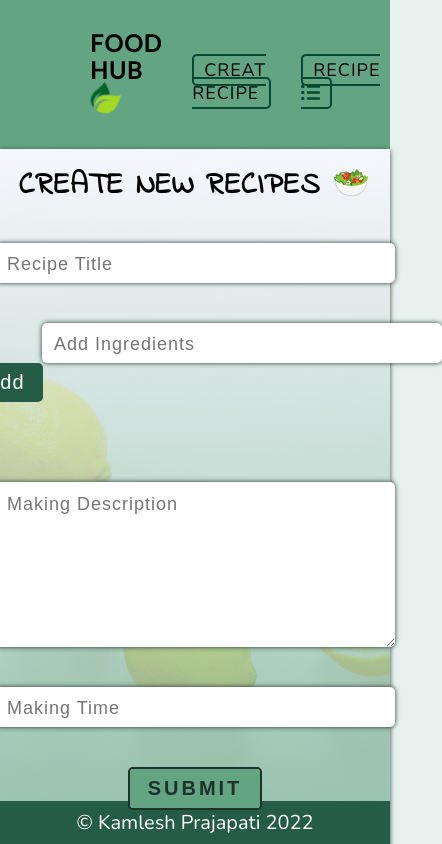
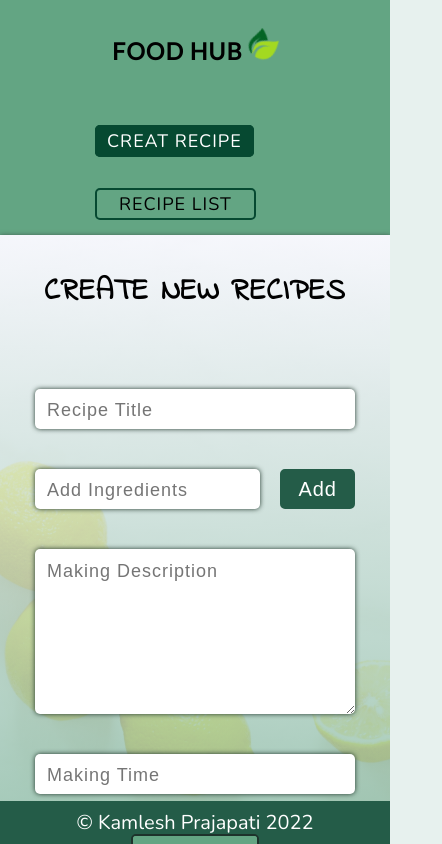
Before and after one commit to Kamlesh-62/Kamlesh_Prajapati_Project_03, a React (Create React App) app: page /creatrecipe in a window 390 px wide. Shown: the top 844 px of the page, 442 px wide, since content can reach past the window. Built offline with nearby package versions, Linux system fonts and the light colour scheme.

Commit message:
all functionality is working

```diff
--- a/src/App.scss
+++ b/src/App.scss
@@ -47,6 +47,11 @@ a{
 
 // media query for 810px size
 @media (max-width:810px) {
+    header.navbar {
+        nav h3{
+            margin-left: 0;
+        }
+    }
     section{
         ul{
             li{
@@ -82,7 +87,7 @@ a{
 }
 // media query for 550px size
 @media (max-width:550px) {
-    header {
+    header.navbar {
         nav h3{
             margin-left: 0;
         }
@@ -92,9 +97,7 @@ a{
                 width: 90%;
             }
         }
-        .scrollToSectionArrow{
-            margin-top: 1rem;
-        }
+
     }
     section{
         ul{
@@ -106,57 +109,21 @@ a{
             }
         }
     }
-}
-
-// list of all animation
-@keyframes slidingRight {
-    0%{
-        transform: translate(1000px);
-        opacity: 0;
-    }
-    50%{
-        transform: translate(-300px);
-        opacity: 0.5;
-    }
-    75%{
-        transform: translate(75px);
-        opacity: 0.7;
-    }
-    100%{
-        transform: translate(0px);
-        opacity: 1;
+    header.home-page{
+        form{
+            input[type="text"]{
+                width: 80%;
+                height: 2rem;
+                font-size: 1rem;
+            }
+        }
+        .scrollToSectionArrow{
+            margin-top: 1rem;
+        }
     }
 }
 
-@keyframes slidingleft {
-    0%{
-        transform: translate(-1000px);
-        opacity: 0;
-    }
-    50%{
-        transform: translate(100px);
-        opacity: 0.5;
-    }
-    75%{
-        transform: translate(-75px);
-        opacity: 0.7;
-    }
-    100%{
-        transform: translate(0px);
-        opacity: 1;
-    }
-}
-@keyframes opacitty {
-    0%{
-        opacity: 0;
-    }
-    50%{
-        opacity: 0.5;
-    }
-    100%{
-        opacity: 1;
-    }
-}
+
 @keyframes upAndDown {
     0%{
         transform: translateY(-10px);
--- a/src/Pages/CreatRecipe.js
+++ b/src/Pages/CreatRecipe.js
@@ -1,21 +1,24 @@
+// import hooks
 import { useRef, useState } from "react";
-import "./creatRecipe.scss"
+
+// import firebase
 import firebaseApp from "../firebase/firebase"
 
+// import styling
+import "./creatRecipe.scss"
 
 const CreatRecipe = () => {
     const [title, setTitle] = useState("")
-    const [makingDescription, setMakingDescription] = useState("")
-    const [makingTime, setMakingTime] = useState("")
+    const [recipeDescription, setRecipeDescription] = useState("")
+    const [cookingTime, setCookingTime] = useState("")
     const [ingredients,setIngredients] = useState('')
     const [listOfIngredients,setListOfIngredients] = useState([])
     const ingredientsInput =useRef(null)
 
-    // store input value into state...
+    // store input value into state... and add it on firestore database
     const handleSubmit = async (e) => {
         e.preventDefault()
-        const doc = { title, listOfIngredients, makingDescription, makingTime: makingTime + " minutes " }
-        console.log(doc)
+        const doc = { title, listOfIngredients, recipeDescription, cookingTime: cookingTime + " minutes " }
 
         try{
             await firebaseApp.collection("recipes").add(doc)
@@ -23,36 +26,36 @@ const CreatRecipe = () => {
             console.log(error)
         }
         setTitle("")
-        setMakingDescription("")
-        setMakingTime("")
+        setRecipeDescription("")
+        setCookingTime("")
+
     }
 
     const handleRecipeTitle =(e) => {
         setTitle(e.target.value);
-
     }
     const handleRecipeMaking =(e) => {
-        setMakingDescription(e.target.value)
+        setRecipeDescription(e.target.value)
     }
     const handleIngredients = (e) => {
         setIngredients(e.target.value)
     }
+
+    // handle multiple ingredients
     const handleAddIngredients = (e) => {
         e.preventDefault()
         const ing = ingredients.trim()
 
         if(ing && !listOfIngredients.includes(ing)){
             setListOfIngredients(prevIngredients => [...prevIngredients, ing])
-
         }
         setIngredients("")
         ingredientsInput.current.focus()
     }
 
-
     return(
         <div className="creatRecipes">
-            <h2>Create New Recipes 🥗</h2>
+            <h2>Create New Recipes </h2>
             <form action="#" onSubmit={handleSubmit}>
 
                 <label htmlFor="recipeTitle" className="sr-only"> Recipe Title</label>
@@ -62,8 +65,8 @@ const CreatRecipe = () => {
                 value={title} required/>
 
 
-                <div>
-                    <label htmlFor="listOfIngredients" className="sr-only ">Add Ingredients</label>
+                <label htmlFor="listOfIngredients" className="sr-only ">Add Ingredients</label>
+                <div className="ingredients-input">
                     <input type="text" id="listOfIngredients"
                     onChange={handleIngredients}
                     value={ingredients}
@@ -73,20 +76,20 @@ const CreatRecipe = () => {
                     />
                     <button onClick={handleAddIngredients} className="addIngredientsBtn" >Add</button>
                 </div>
-                <p>{listOfIngredients.map(i => <em key={i}>{i}, </em>)}</p>
+                <small>{listOfIngredients.map(i => <em key={i}>{i}, </em>)}</small>
 
 
                 <label htmlFor="makingDescription" className="sr-only">Making Description</label>
                 <textarea type="text" id="makingDescription" rows={7}
                 placeholder="Making Description"
-                value={makingDescription}
+                value={recipeDescription}
                 onChange={handleRecipeMaking} required/>
 
                 <label htmlFor="makingTime" className="sr-only"> Making Time</label>
                 <input type="number" id="makingTime"
                 placeholder="Making Time"
-                onChange={ (e) => setMakingTime(e.target.value)}
-                value={makingTime} required/>
+                onChange={ (e) => setCookingTime(e.target.value)}
+                value={cookingTime} required/>
 
                 <button className="submitBtn">Submit</button>
 
--- a/src/Pages/IndividualRecipe.js
+++ b/src/Pages/IndividualRecipe.js
@@ -36,17 +36,17 @@ export default function IndividualRecipe (){
                 <>
                 <div className="individualRecipe" >
                     <h2 className="recipeTitle">{recipe.title}</h2>
-                    <p className="recipeTitle"> Cooking Time: {recipe.makingTime}</p>
+                    <p className="cookingTime"> Cooking Time: {recipe.cookingTime}</p>
                     <ul className="listOfIngredients">
                         Ingredients:
                         {
-                        recipe.listOfIngredients.map(ingredient => <li className="ingredient" key={ingredient}>{ingredient}, </li>)
+                        recipe.listOfIngredients.map(ingredient => <li className="ingredient" key={ingredient}>{ingredient} , </li>)
                         }
                     </ul>
                     <p className="recipeDescription">RECIPE:
                     <br />
                     <br />
-                    {recipe.makingDescription}</p>
+                    <span>{recipe.recipeDescription}</span></p>
                 </div>
                 </>
             )}
--- a/src/Pages/creatRecipe.scss
+++ b/src/Pages/creatRecipe.scss
@@ -10,17 +10,20 @@
         padding-top: 1rem;
         font-family: 'Indie Flower', cursive;
         font-weight: bold;
+        animation: upToDown 1s ease-in-out;
+        padding-top: 3rem;
     }
     form{
         display: flex;
         flex-direction: column;
-        align-items: center;
+        width: 400px;
+        margin: 0 auto;
 
         input{
             display: block;
             height: 2rem;
             margin-top: 2rem;
-            width: 400px;
+            width: 100%;
             border: none;
             letter-spacing: 1px;
             box-shadow: 0 0 5px rgb(32, 54, 43);
@@ -30,10 +33,11 @@
                 padding-left: 0.5rem;
             }
         }
+        .ingredients-input{
+            display: flex;
+
             .listOfIngredients{
-            display: inline;
-            margin-left: 4.7rem;
-
+                width: 100%;
             }
             .addIngredientsBtn{
                 margin-left: 1rem;
@@ -43,14 +47,17 @@
                 border-radius: 5px;
                 letter-spacing: 1px;
                 color: white;
+                height: 2rem;
+                margin-top: 2rem;
                 &:hover{
                     color: #245c48;
                     background: transparent;
                 }
             }
+        }
         textarea{
             display: block;
-            width: 400px;
+            width: 100%;
             margin-top: 2rem;
             border: none;
             border-radius: 5px;
@@ -63,7 +70,6 @@
             }
         }
         .submitBtn{
-            margin-top: 1rem;
             display: inline-block;
             padding: 0.4rem 0.9rem;
             background-color:#63a583;
@@ -75,11 +81,12 @@
             position: relative;
             overflow: hidden;
             z-index: 1;
-            margin-top: 2rem;
             border-radius: 5px;
             border: 2px solid #1d322b;
             font-weight: 700;
             cursor: pointer;
+            width: 40%;
+            margin: 2rem auto;
 
             &:after {
                     content: '';
@@ -111,3 +118,22 @@
         }
     }
 }
+
+@keyframes upToDown {
+    0%{
+        opacity: 0;
+    }
+    100%{
+        opacity: 1;
+    }
+}
+@media (max-width:450px){
+    .creatRecipes{
+        h2{
+            padding: 2rem 1rem;
+        }
+        form{
+            width: 320px;
+        }
+    }
+}
--- a/src/Pages/individualRecipe.scss
+++ b/src/Pages/individualRecipe.scss
@@ -1,19 +1,20 @@
 body{
     background: #e7f1ee;
-}.individualRecipe{
+
+    .individualRecipe{
         width: 60%;
-    margin: 0 auto;
+        margin: 2rem auto;
         background: #a2bbaf;
         padding: 2rem;
-    margin-top: 2rem;
         border-radius: 5px;
         box-shadow: 0 0 5px #245c48;
+        margin-bottom: 3rem;
 
         h2{
             text-align: center;
             text-transform: uppercase;
             letter-spacing: 1px;
-        font-size: 1.4rem;
+            font-size: clamp(1.1rem, 4vw, 1.4rem);
         }
         p{
             text-align: center;
@@ -22,15 +23,54 @@ body{
         ul {
             margin-top: 2rem;
             font-family: 'Lato', sans-serif;
+            color: #245c48;
+            font-size: clamp(0.85rem, 2vw, 1rem);
             li{
                 list-style: circle;
                 margin: 1rem 0;
+                color: #000;
             }
         }
         .recipeDescription{
             text-align: left;
             margin-top: 2rem;
             letter-spacing: 1px;
+            color: #245c48;
+            line-height: 1.5;
+            font-size: clamp(0.85rem, 2vw, 1rem);
+
+            span{
+                text-decoration: none;
+                color: #000;
+            }
 
         }
     }
+}
+@media (max-width:1000px){
+    body{
+    background: #e7f1ee;
+
+        .individualRecipe{
+            width: 70%;
+        }
+    }
+}
+@media (max-width:750px){
+    body{
+    background: #e7f1ee;
+
+        .individualRecipe{
+            width: 80%;
+        }
+    }
+}
+@media (max-width:600px){
+    body{
+    background: #e7f1ee;
+
+        .individualRecipe{
+            width: 90%;
+        }
+    }
+}
--- a/src/sections/Navbar.js
+++ b/src/sections/Navbar.js
@@ -1,24 +1,28 @@
 // import logo
 import logo from "../assets/logo.png"
+
+// import router link
 import {Link} from 'react-router-dom'
+
+// import style sheet
 import "./navbar.scss"
-import { FontAwesomeIcon } from "@fortawesome/react-fontawesome";
-import { faListUl } from "@fortawesome/free-solid-svg-icons";
+
 
 const Navbar = () => {
+
     return(
         <header className="navbar">
             <nav>
                 <div>
                     <Link to="/"><h3>Food Hub <img className="logo" src={logo} alt="{website logo}" /></h3></Link>
                 </div>
-                <div>
+                <div className="creatRecipeMenu">
                     <ul>
                         <li className="creatRecipe">
                             <Link to="/creatrecipe">Creat Recipe</Link>
                         </li>
                         <li>
-                            <Link to="/recipeList">Recipe <FontAwesomeIcon className="awesomeBtn" icon={faListUl} /></Link>
+                            <Link to="/recipeList">Recipe List</Link>
                         </li>
                     </ul>
                 </div>
--- a/src/sections/navbar.scss
+++ b/src/sections/navbar.scss
@@ -26,6 +26,8 @@ header.navbar{
                     padding: 0.1rem 0.5rem;
                     text-transform: uppercase;
                     font-size: 0.9rem;
+                    background: #064931;
+                    color: #FFF;
                 }
             }
 
@@ -38,7 +40,7 @@ header.navbar{
                     letter-spacing: 1px;
                     border: 2px solid #064931;
                     border-radius: 5px;
-                    padding: 0.1rem 0.5rem;
+                    padding: 0.1rem 1.1rem;
                     text-transform: uppercase;
                     font-size: 0.9rem;
 
@@ -60,3 +62,19 @@ header.navbar{
         transform: rotate(25deg);
     }
 }
+
+// media query 740px
+@media (max-width:740px){
+    header.navbar nav{
+        flex-direction: column;
+
+        .creatRecipeMenu ul{
+            flex-direction: column;
+            margin-right: 0;
+            li{
+                margin: 1rem 0;
+                width: 200px;
+            }
+        }
+    }
+}
```
Also changed, not shown: src/Pages/YourRecipe.js (+9 -4 lines), src/Pages/YourRecipeList.js (+9 -3 lines), src/Pages/yourRecipe.scss (added, +26 -0 lines), src/Pages/yourRecipeList.scss (+41 -16 lines), src/sections/home.scss (+50 -0 lines). Lines whose indentation alone changed are shown as unchanged.
